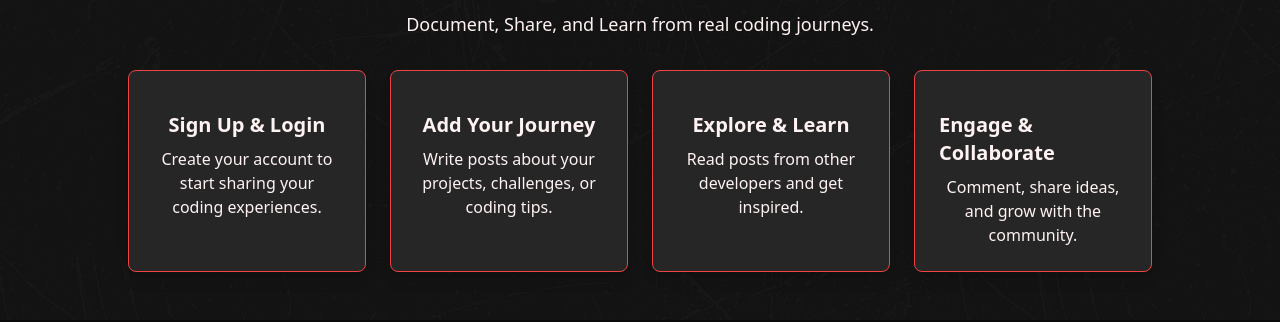
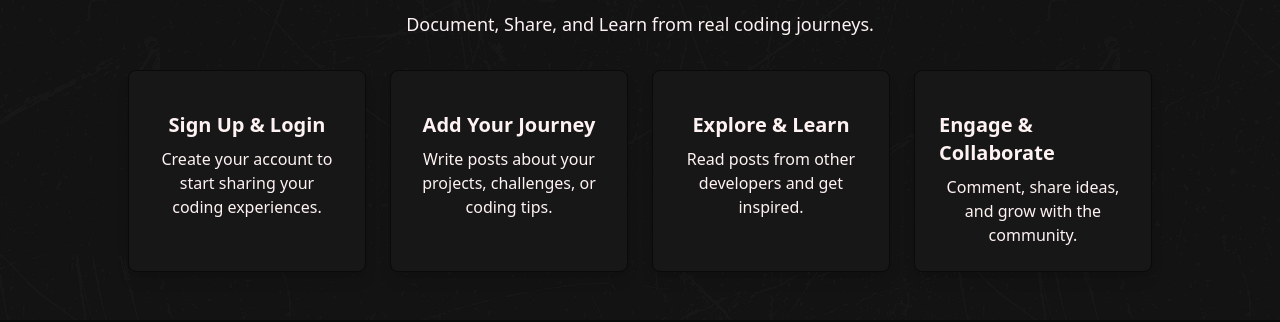
Before and after one commit to ShnAhmad/skill-stream, a React (Vite) app: page / in a window 1280 px wide. Shown: the part 562-884 px from the top of the page. Built offline with nearby package versions, Linux system fonts and the light colour scheme; no server answers; a web font is replaced by a local one.

Commit message:
styling update

```diff
--- a/src/Layout.jsx
+++ b/src/Layout.jsx
@@ -1,6 +1,6 @@
 import React from "react";
 import { Outlet } from "react-router-dom";
-import Header from "./components/header/header";
+import Header from "./components/Header/Header";
 import Footer from "./components/Footer/Footer";
 
 const Layout = () => {
--- a/src/components/AboutCard.jsx
+++ b/src/components/AboutCard.jsx
@@ -2,7 +2,7 @@ import React from 'react'
 
 const AboutCard = ({title, description}) => {
   return (
-<div className="bg-[var(--color-secondary-800)] border border-[var(--color-primary-500)] rounded-lg shadow-lg p-6 flex flex-col items-center transition-transform hover:-translate-y-1 hover:shadow-2xl">
+<div className="bg-[var(--color-secondary-900)] border border-[var(--color-secondary-950)] rounded-lg shadow-lg p-6 flex flex-col items-center transition-transform hover:-translate-y-1 hover:shadow-2xl">
           <span className="text-primary text-4xl mb-4">
             <i className="fas fa-user-plus"></i>
           </span>
```
Also changed, not shown: public/images/user.png (added).
